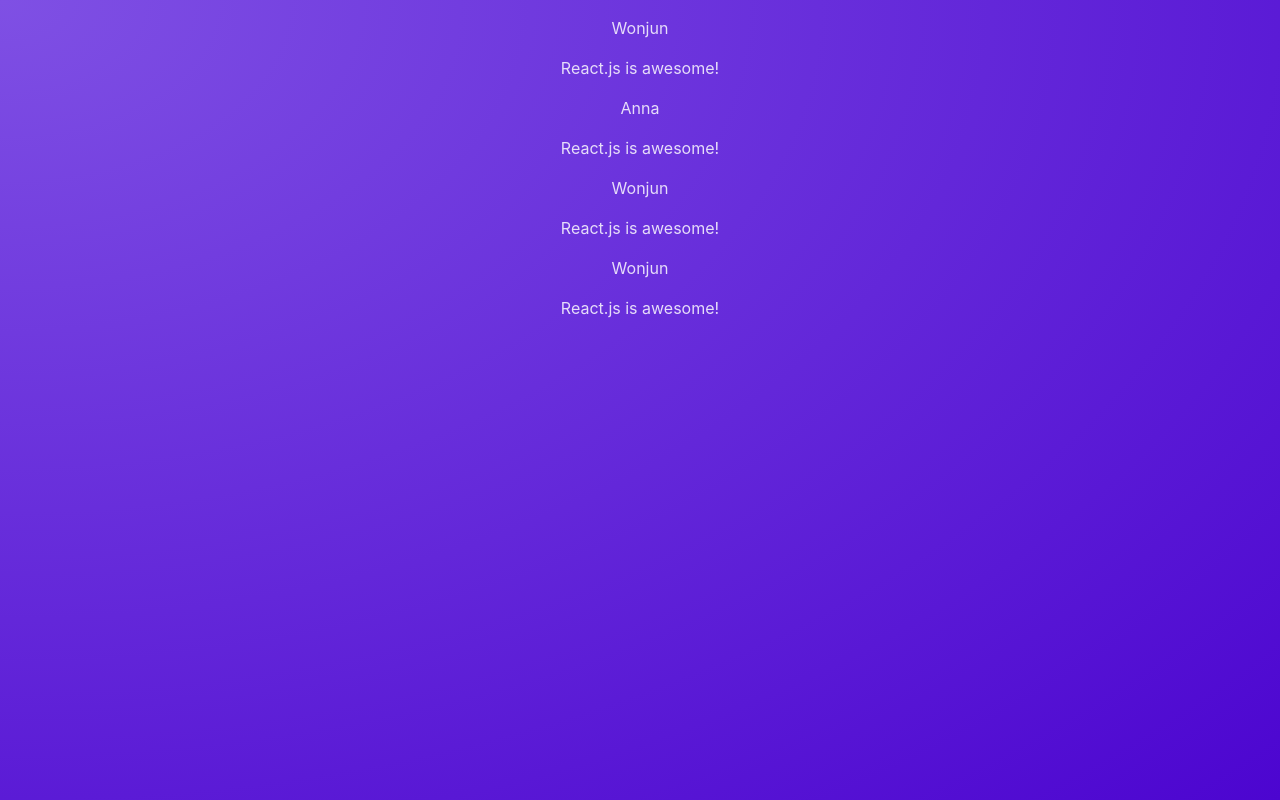
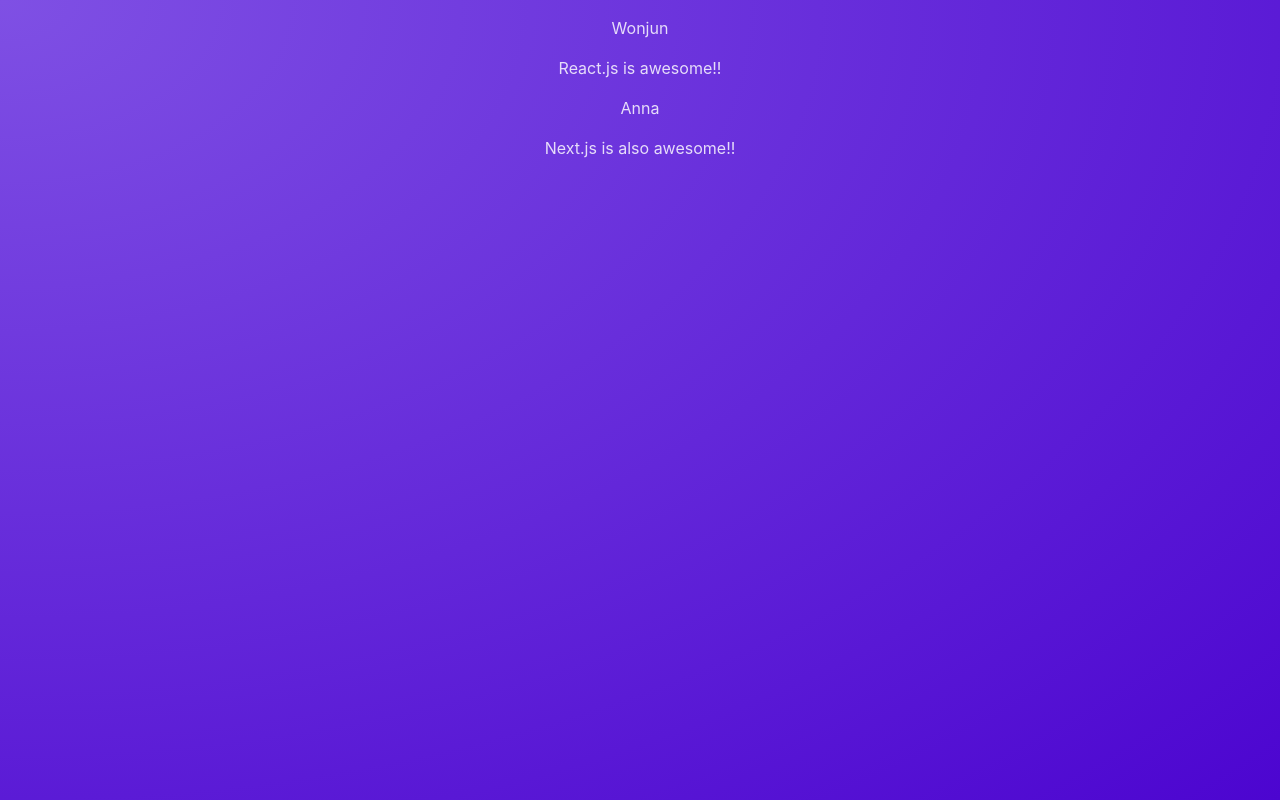
Before and after one commit to devbattery/react-crash-course, a React (Vite) app: page / in a window 1280 px wide. Built offline with nearby package versions, Linux system fonts and the light colour scheme.

Commit message:
Feat: 컴포넌트에 속성 추가

```diff
--- a/src/App.jsx
+++ b/src/App.jsx
@@ -3,10 +3,8 @@
 function App() {
   return (
     <main>
-      <Post />
-      <Post />
-      <Post />
-      <Post />
+      <Post author={"Wonjun"} body={"React.js is awesome!!"} />
+      <Post author={"Anna"} body={"Next.js is also awesome!!"} />
     </main>
   );
 }
--- a/src/components/Post.jsx
+++ b/src/components/Post.jsx
@@ -1,12 +1,8 @@
-const names = ["Wonjun", "Anna"];
-
-function Post() {
-  const chosenName = Math.random() > 0.5 ? names[0] : names[1];
-
+function Post(props) {
   return (
     <div>
-      <p>{chosenName}</p>
-      <p>React.js is awesome!</p>
+      <p>{props.author}</p>
+      <p>{props.body}</p>
     </div>
   );
 }
```
